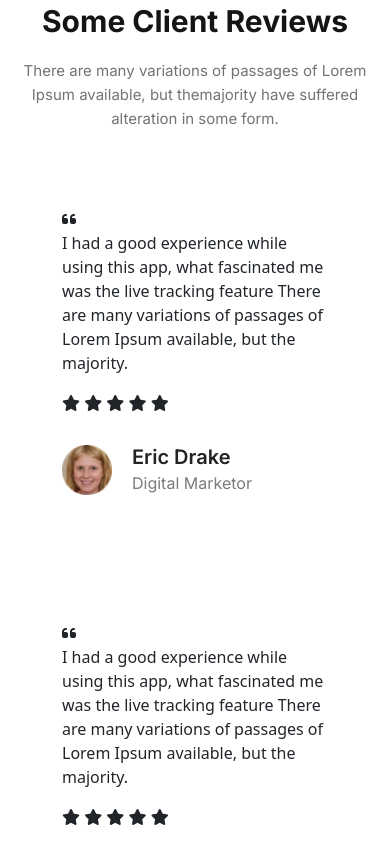
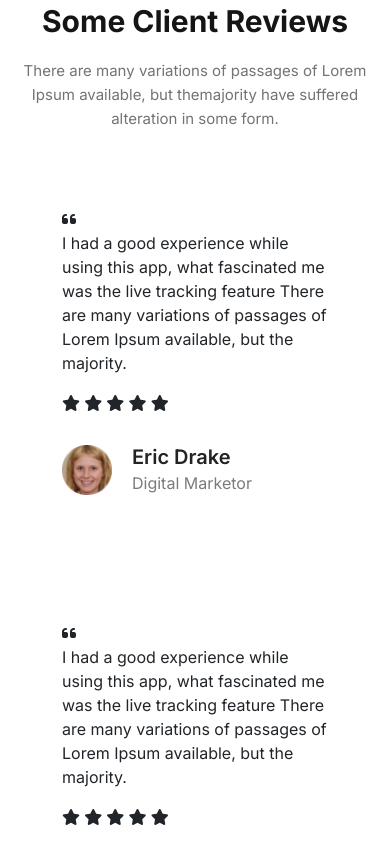
Before and after one commit to akmniazulalam/Agence, a plain HTML site: page index.html in a window 390 px wide. Shown: the part 6882-7738 px from the top of the page. Drawn offline with Linux system fonts and the light colour scheme.

Commit message:
Responsive Added

```diff
--- a/css/style.css
+++ b/css/style.css
@@ -338,11 +338,14 @@ a {
     margin-top: 130px;
     padding: 52px;
     transition: .4s;
+    border-radius: 30px;
 }
 .review:hover{
     border: 1px solid white;
     background: #F4EFEF;
-    border-radius: 30px;
+}
+.review p{
+    font-family: "Inter", sans-serif;
 }
 #input{
     margin-top: 150px;
```
